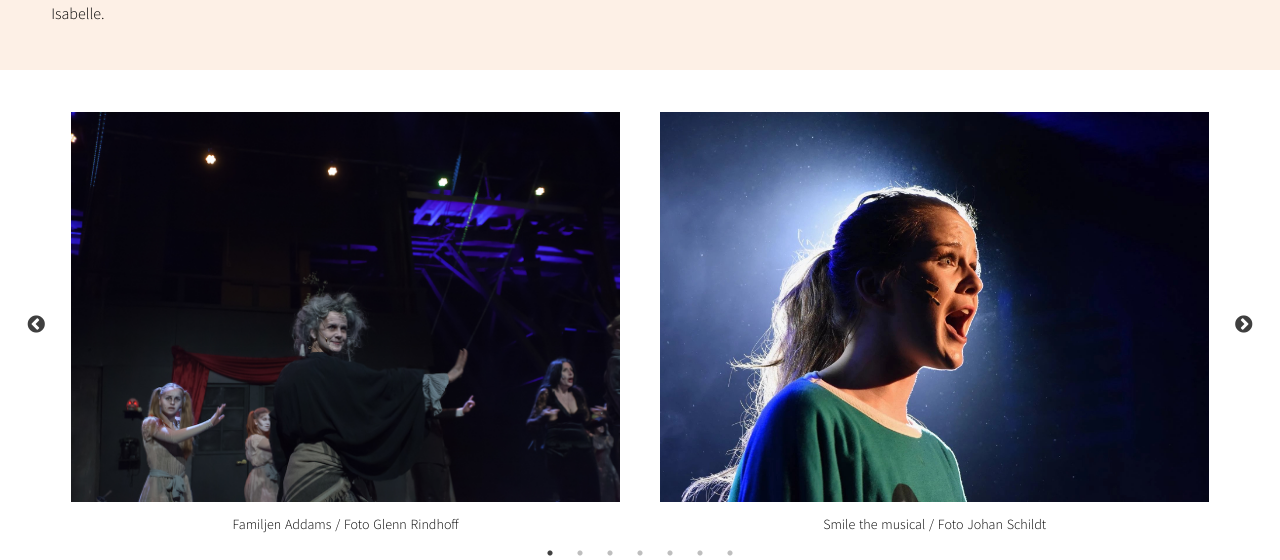
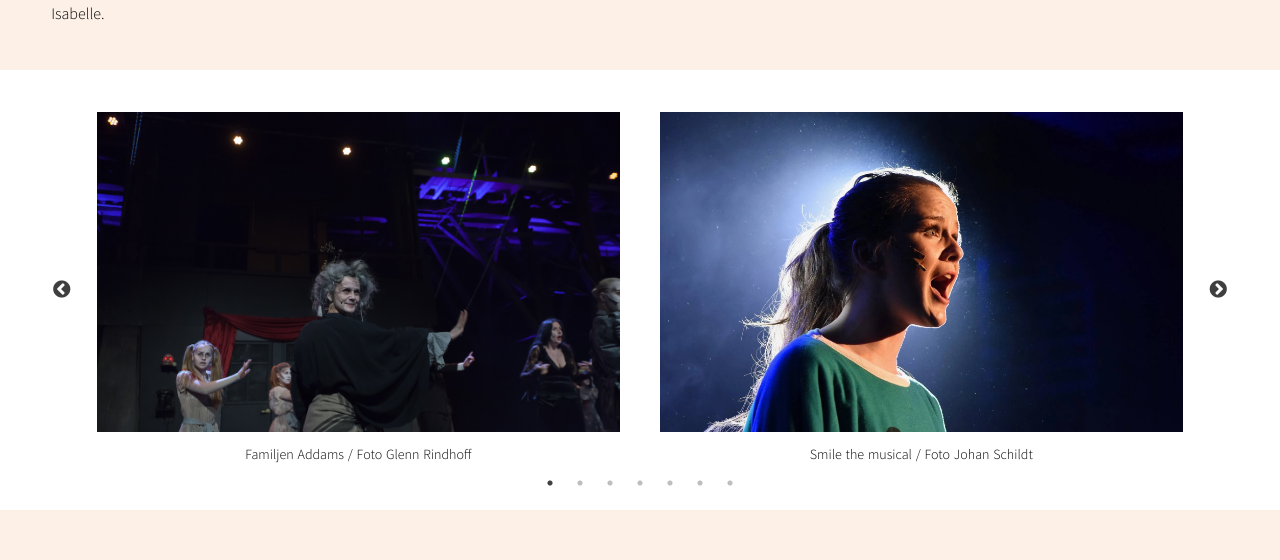
Before and after one commit to kindstrom-solutions/fridalinnell, a Nuxt app: page /lyssna-titta in a window 1280 px wide. Shown: the part 1618-2178 px from the top of the page. After the commit the page ends 2128 px from the top, so only its background shows below. Built offline with nearby package versions, Linux system fonts and the light colour scheme.

Commit message:
Fix padding on image gallery

```diff
--- a/pages/lyssna-titta.vue
+++ b/pages/lyssna-titta.vue
@@ -143,13 +143,13 @@ export default {
         slidesToScroll: 1,
         responsive: [
           {
-            breakpoint: 1400,
+            breakpoint: 1600,
             settings: {
               slidesToShow: 2,
             }
           },
           {
-            breakpoint: 1000,
+            breakpoint: 1200,
             settings: {
               slidesToShow: 1,
             }
@@ -228,10 +228,10 @@ export default {
 
 .image-gallery {
   background-color: #fff;
-  padding: 3.3vmax 6vw;
+  padding: 3.3vmax 8vw 60px 8vw;
 
   @media screen and (min-width: 800px) {
-    padding: 3.3vmax 4vw;
+    padding: 3.3vmax 6vw;
   }
 
   .image {
@@ -240,9 +240,17 @@ export default {
     img {
       width: 100%;
       margin: auto;
-      height: 390px;
+      height: 50vw;
       object-fit: cover;
       margin-bottom: 10px;
+
+      @media screen and (min-width: 1200px) {
+        height: 25vw;
+      }
+
+      @media screen and (min-width: 1600px) {
+        height: 16vw;
+      }
     }
     .caption {
       // font-family: adelle-sans;
```
